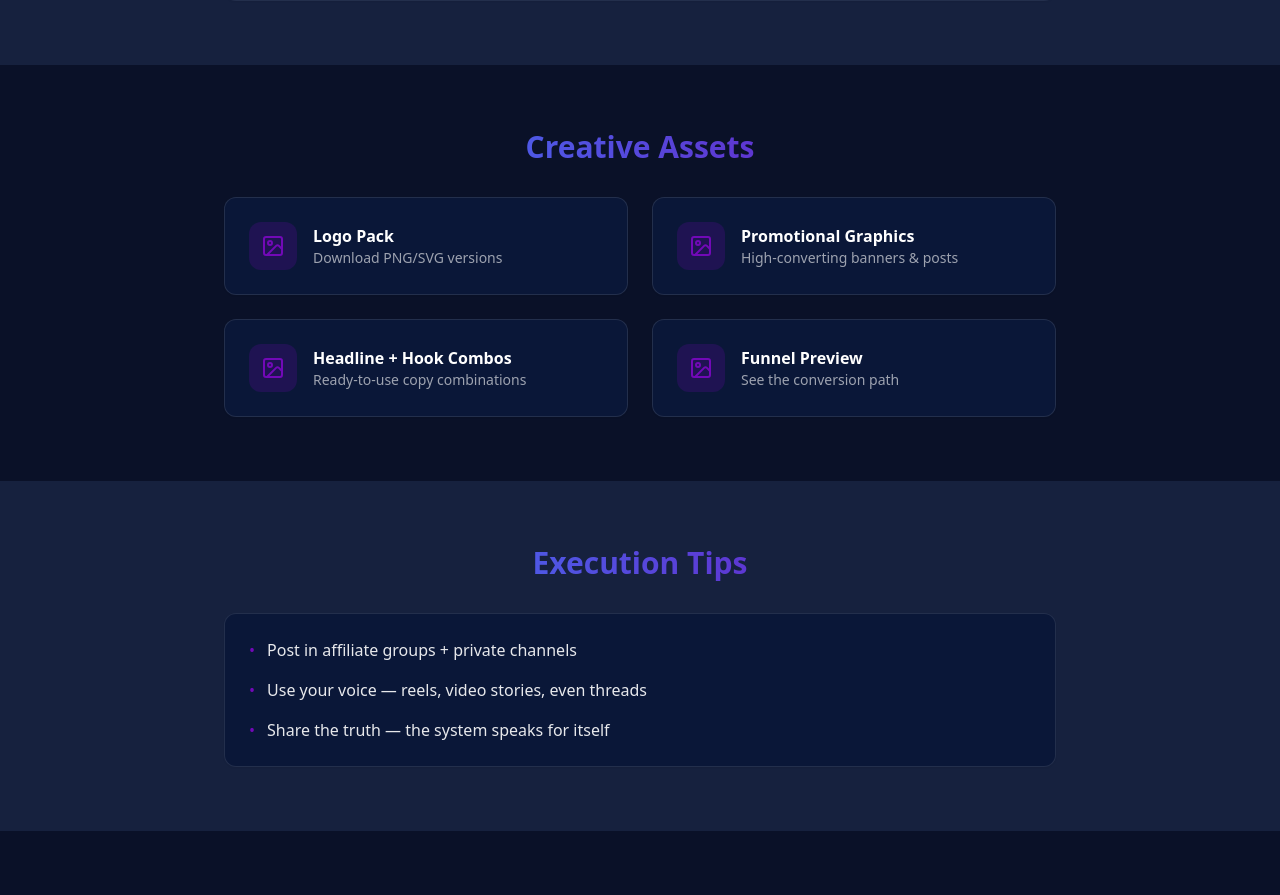
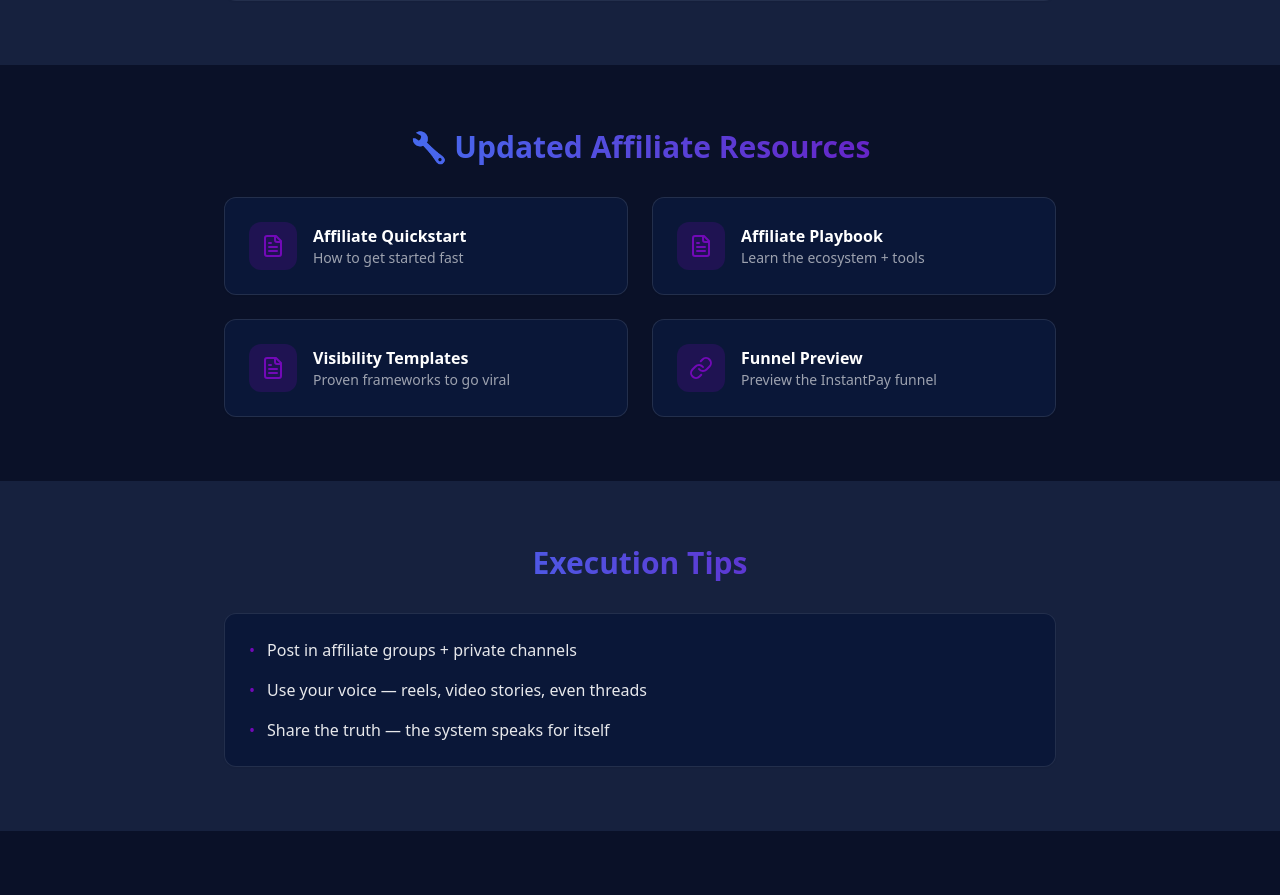
Before and after one commit to TokenomixLabs/insiderlife-lander, a React (Vite) app: page /affiliate-swipe-hub in a window 1280 px wide. Shown: the part 1509-2404 px from the top of the page. Built offline with nearby package versions, Linux system fonts and the light colour scheme.

Commit message:
feat: Update affiliate resources section
Update the "Creative Assets" section of the affiliate swipe page to include direct links to PDF resources and a funnel preview page.

```diff
--- a/src/components/affiliate/CreativeAssets.tsx
+++ b/src/components/affiliate/CreativeAssets.tsx
@@ -1,34 +1,62 @@
 
-import { Card, CardContent, CardHeader, CardTitle } from "@/components/ui/card";
-import { Image } from "lucide-react";
+import { FileText, Link } from "lucide-react";
+import { Card, CardContent } from "@/components/ui/card";
 
 const CreativeAssets = () => {
-  const assets = [
-    { title: "Logo Pack", description: "Download PNG/SVG versions" },
-    { title: "Promotional Graphics", description: "High-converting banners & posts" },
-    { title: "Headline + Hook Combos", description: "Ready-to-use copy combinations" },
-    { title: "Funnel Preview", description: "See the conversion path" }
+  const resources = [
+    {
+      title: "Affiliate Quickstart",
+      description: "How to get started fast",
+      icon: FileText,
+      url: "https://github.com/TokenomixLabs/insiderlife-vault/blob/main/aifc-affiliate-quickstart.pdf"
+    },
+    {
+      title: "Affiliate Playbook",
+      description: "Learn the ecosystem + tools",
+      icon: FileText,
+      url: "https://github.com/TokenomixLabs/insiderlife-vault/blob/main/aifc-affiliate-playbook.pdf"
+    },
+    {
+      title: "Visibility Templates",
+      description: "Proven frameworks to go viral",
+      icon: FileText,
+      url: "https://github.com/TokenomixLabs/insiderlife-vault/blob/main/aifc-visibility-templates.pdf"
+    },
+    {
+      title: "Funnel Preview",
+      description: "Preview the InstantPay funnel",
+      icon: Link,
+      url: "https://go.aifreedomcode.com/start"
+    }
   ];
 
   return (
     <section className="py-16 px-4">
       <div className="container mx-auto max-w-4xl">
-        <h2 className="text-3xl font-bold mb-8 text-center text-gradient">Creative Assets</h2>
-        <div className="grid grid-cols-1 md:grid-cols-2 gap-6">
-          {assets.map((asset, index) => (
-            <Card key={index} className="glass-card hover:shadow-glow-purple transition-shadow cursor-pointer">
+        <h2 className="text-3xl font-bold mb-2 text-center text-gradient">🔧 Updated Affiliate Resources</h2>
+        <div className="grid grid-cols-1 md:grid-cols-2 gap-6 mt-8">
+          {resources.map((resource, index) => (
+            <a
+              key={index}
+              href={resource.url}
+              target="_blank"
+              rel="noopener noreferrer"
+              className="block transition-transform hover:scale-[1.02]"
+            >
+              <Card className="glass-card hover:shadow-glow-purple transition-shadow h-full">
                 <CardContent className="p-6">
                   <div className="flex items-center gap-4">
                     <div className="rounded-lg bg-insiderPurple/20 p-3">
-                    <Image className="h-6 w-6 text-insiderPurple" />
+                      <resource.icon className="h-6 w-6 text-insiderPurple" />
                     </div>
                     <div className="flex-1">
-                    <h3 className="font-semibold text-white">{asset.title}</h3>
-                    <p className="text-white/60 text-sm">{asset.description}</p>
+                      <h3 className="font-semibold text-white">{resource.title}</h3>
+                      <p className="text-white/60 text-sm">{resource.description}</p>
                     </div>
                   </div>
                 </CardContent>
               </Card>
+            </a>
           ))}
         </div>
       </div>
```
Lines whose indentation alone changed are shown as unchanged.
